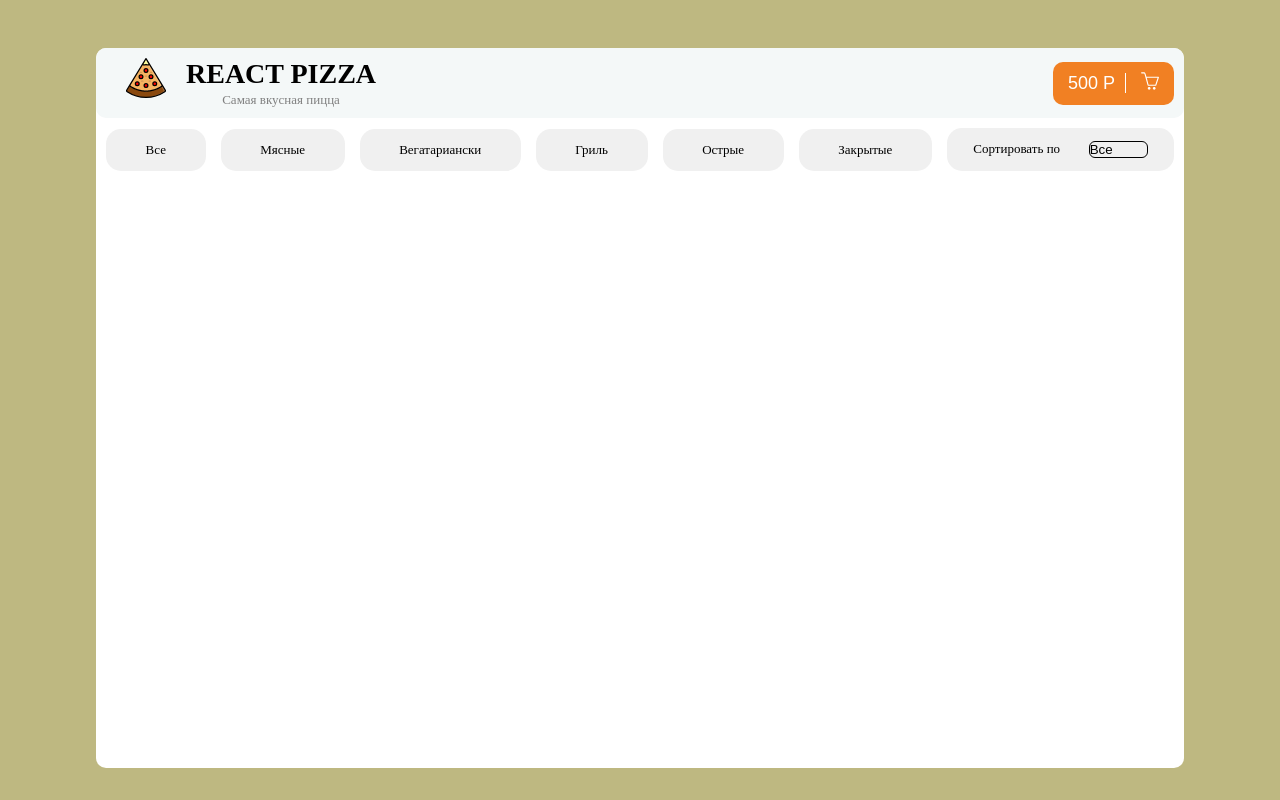
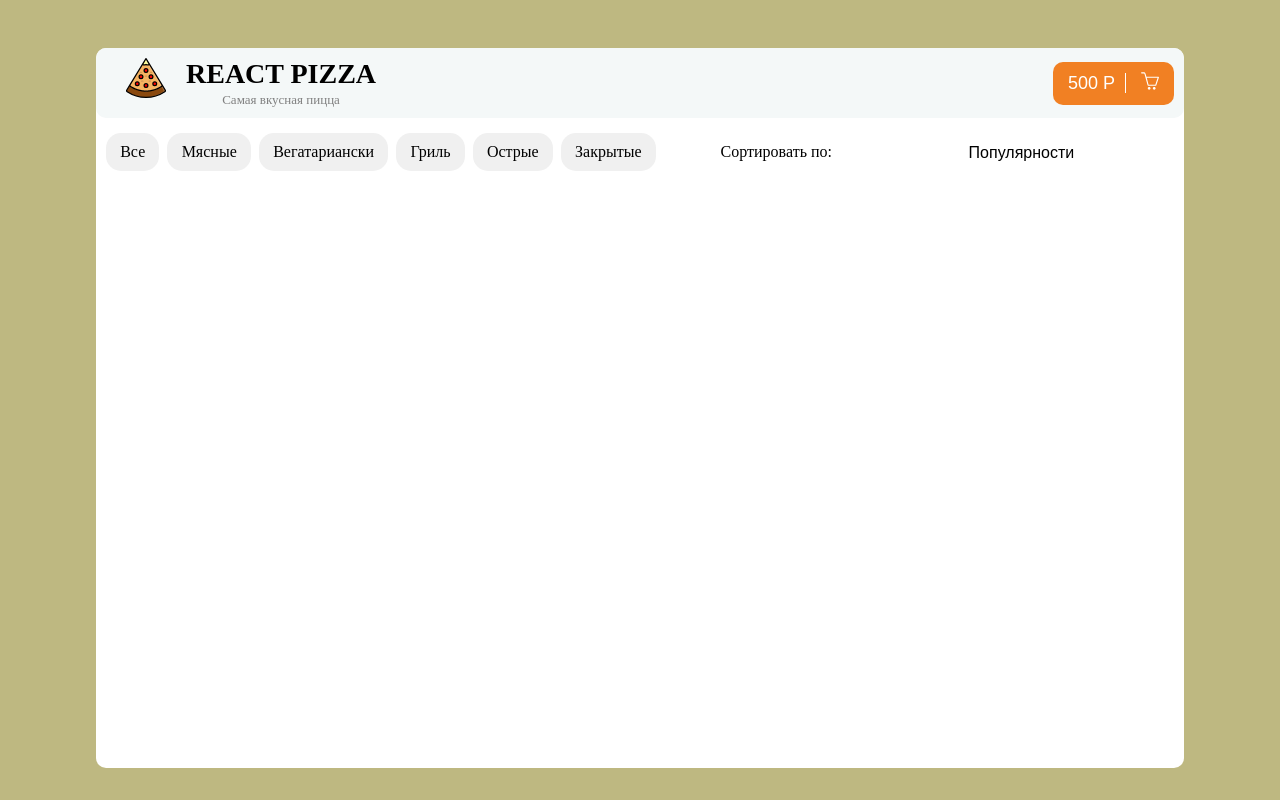
Before and after one commit to drozd12321/React-Typescript, a React (Vite) app: page / in a window 1280 px wide. Built offline with nearby package versions, Linux system fonts and the light colour scheme.

Commit message:
category

```diff
--- a/src/App.module.scss
+++ b/src/App.module.scss
@@ -15,4 +15,5 @@ body {
 }
 .content {
   width: 100%;
+  margin-top: 5px;
 }
--- a/src/components/category/Category.module.scss
+++ b/src/components/category/Category.module.scss
@@ -1,19 +1,31 @@
+.cont {
+  display: flex;
+  align-items: center;
+  .sort {
+    width: 60%;
+    text-align: center;
+    padding: 10px;
+    margin-top: 10px;
+    margin-right: 10px;
+  }
+}
+
 .category {
   display: flex;
   justify-content: space-between;
   align-items: center;
-  width: 100%;
+  width: 70%;
   .item {
     text-align: center;
     margin-top: 10px;
     background-color: rgb(240, 240, 240);
     border-radius: 15px;
-    padding: 13px;
+    padding: 10px;
     flex-grow: 1;
     flex-shrink: 1;
     gap: 10px;
-    margin-right: 15px;
-    font-size: 13px;
+    margin-right: 8px;
+    font-size: 16px;
   }
   .item:first-child {
     margin-left: 10px;
@@ -21,7 +33,4 @@
   .item:last-child {
     margin-right: 10px;
   }
-  .sort {
-    width: 100%;
-  }
 }
--- a/src/components/category/Category.tsx
+++ b/src/components/category/Category.tsx
@@ -4,6 +4,7 @@ import Sort from "../sort/Sort";
 import { category } from "../../data/data";
 const Category = () => {
   return (
+    <div className={styles.cont}>
       <div className={styles.category}>
         {category.map((categ, index) => {
           return (
@@ -12,7 +13,8 @@ const Category = () => {
             </div>
           );
         })}
-      <div className={styles.item}>
+      </div>
+      <div className={styles.sort}>
         <Sort />
       </div>
     </div>
--- a/src/components/sort/Sort.module.scss
+++ b/src/components/sort/Sort.module.scss
@@ -1,14 +1,20 @@
 .sort {
   display: flex;
   justify-content: space-around;
-
+  font-size: 16px;
   select {
     appearance: none;
     background-color: transparent;
-    width: 59px;
+    width: 40%;
+    padding: 0;
+    border: none;
     margin-left: 2px;
-    border: 1px solid black;
-    border-radius: 6px;
     cursor: pointer;
+    text-align: center;
+    font-size: 16px;
+  }
+  select:hover {
+    color: rgb(241, 128, 35);
+    border-bottom: 2px solid rgb(241, 128, 35);
   }
 }
--- a/src/components/sort/Sort.tsx
+++ b/src/components/sort/Sort.tsx
@@ -1,11 +1,11 @@
 import React, { useState } from "react";
 import styles from "./Sort.module.scss";
-import { category } from "../../data/data";
+import { sorting } from "../../data/data";
 const Sort = () => {
   const [sort, setSort] = useState("");
   return (
     <div className={styles.sort}>
-      <label htmlFor="sort">Сортировать по</label>
+      <label htmlFor="sort">Сортировать по:</label>
       <select
         name="sort"
         id="sort"
@@ -14,7 +14,7 @@ const Sort = () => {
           setSort(event.target.value);
         }}
       >
-        {category.map((categ, index) => {
+        {sorting.map((categ, index) => {
           return (
             <option key={index} value={categ}>
               {categ}
--- a/src/data/data.ts
+++ b/src/data/data.ts
@@ -6,3 +6,4 @@ export const category: string[] = [
   "Острые",
   "Закрытые",
 ];
+export const sorting: string[] = ["Популярности", "Цене", "Алфафиту"];
```
Lines whose indentation alone changed are shown as unchanged.
